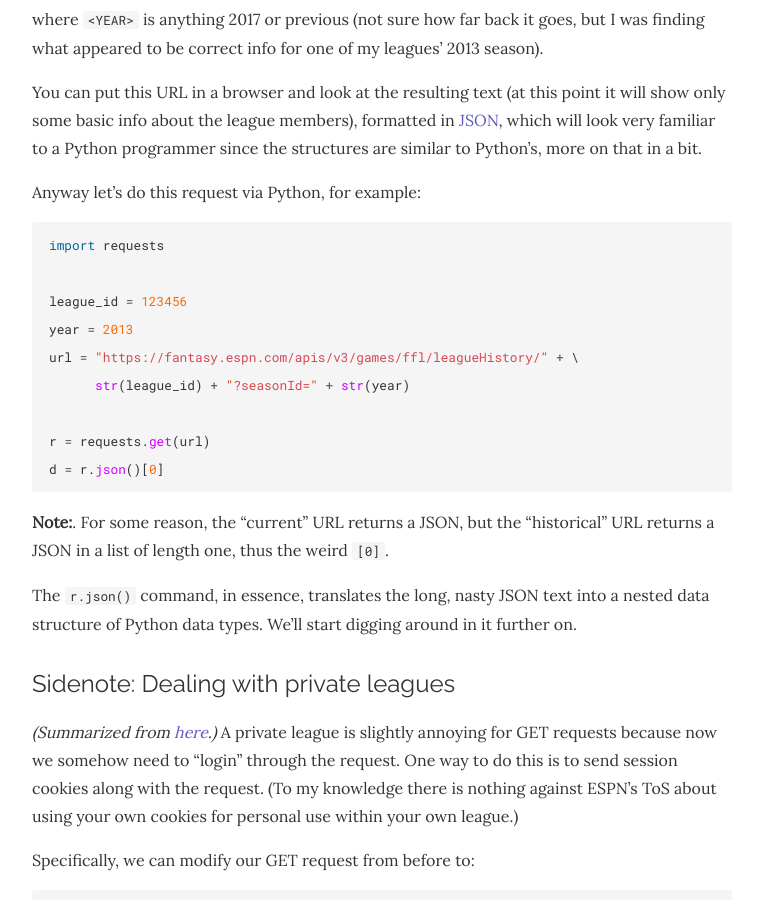
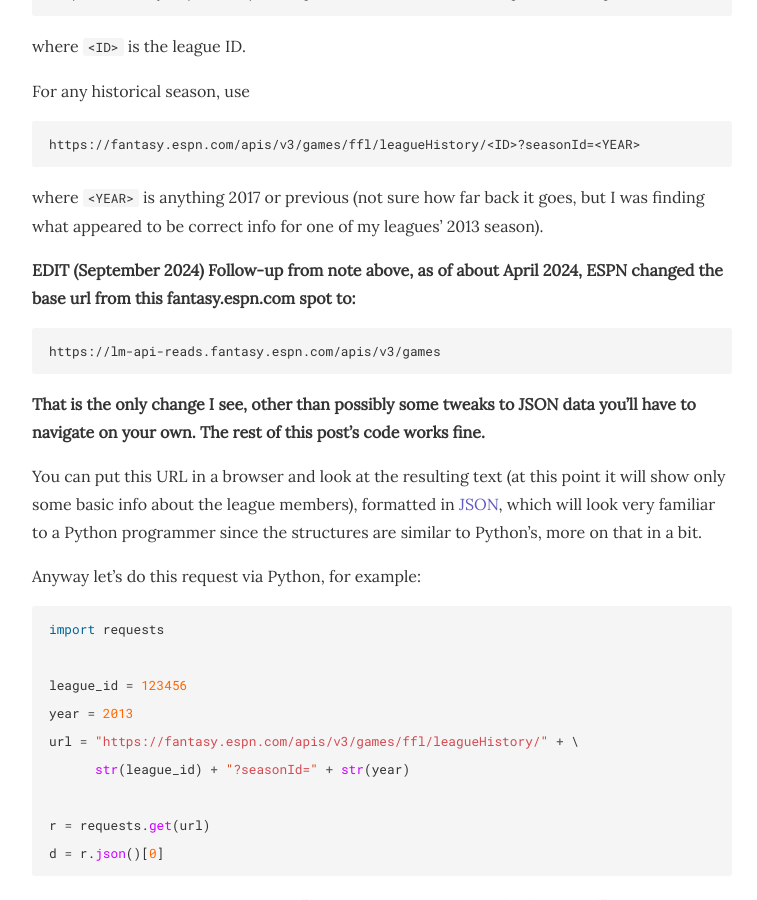
Before and after one commit to stmorse/stmorse.github.io, a Jekyll site: the page built from _posts/2019-07-27-espn-fantasy-v3.md, in a window 1280 px wide and 900 px high, scrolled down 2443 px. Shown: the whole window, without its empty margins (258-1015 px from the left). Built offline with Jekyll 4.4.1, drawn with Linux system fonts in a browser that asks for light colours; nearby versions of some CDN libraries; some of the changed text lies outside the part shown.

Commit message:
add new ESPN base url

````diff
--- a/_posts/2019-07-27-espn-fantasy-v3.md
+++ b/_posts/2019-07-27-espn-fantasy-v3.md
@@ -9,6 +9,14 @@
 ESPN has a weirdly undocumented API for interacting with their fantasy sports platforms.  People had figured it out though: there were various [libraries](https://github.com/rbarton65/espnff), [reddit discussions](https://www.reddit.com/r/fantasyfootball/comments/56u8bc/espn_fantasy_football_api_wrapper_for_python_3/), and blog posts about how to use it to augment your fantasy league season with a little frivolous data science.
 
 Then ESPN changed the API earlier this year (2019) and everyone's code broke.  (I wrote [three](https://stmorse.github.io/journal/espn-fantasy-python.html) [blog](https://stmorse.github.io/journal/espn-fantasy-2-python.html) [posts](https://stmorse.github.io/journal/espn-fantasy-3-python.html) on the old version and most of it's now unusable. Sad.)
+
+**EDIT (September 2024): ESPN has changed the base URL (again) as of about April 2024, judging by [this issue](https://github.com/cwendt94/espn-api/issues/539) on cwendt's Python package.  The base URL is now:**
+
+```
+https://lm-api-reads.fantasy.espn.com/apis/v3/games
+```
+
+**(end edit)**
 
 But around the interwebs people are figuring out the new "version 3" API.  Here's a [JS API Client](https://github.com/mkreiser/ESPN-Fantasy-Football-API) and a [Python project](https://github.com/cwendt94/ff-espn-api).
 
@@ -52,6 +60,14 @@
 ```
 
 where `<YEAR>` is anything 2017 or previous (not sure how far back it goes, but I was finding what appeared to be correct info for one of my leagues' 2013 season).
+
+**EDIT (September 2024) Follow-up from note above, as of about April 2024, ESPN changed the base url from this fantasy.espn.com spot to:**
+
+```
+https://lm-api-reads.fantasy.espn.com/apis/v3/games
+```
+
+**That is the only change I see, other than possibly some tweaks to JSON data you'll have to navigate on your own.  The rest of this post's code works fine.**
 
 You can put this URL in a browser and look at the resulting text (at this point it will show only some basic info about the league members), formatted in [JSON](https://www.json.org), which will look very familiar to a Python programmer since the structures are similar to Python's, more on that in a bit.
 
````
Also changed, not shown: _posts/2019-08-05-espn-fantasy-projections.md (+8 -0 lines).
